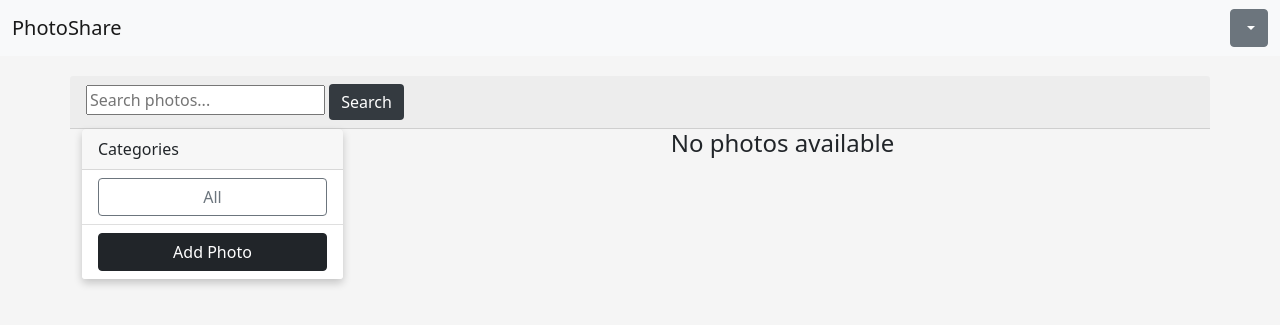
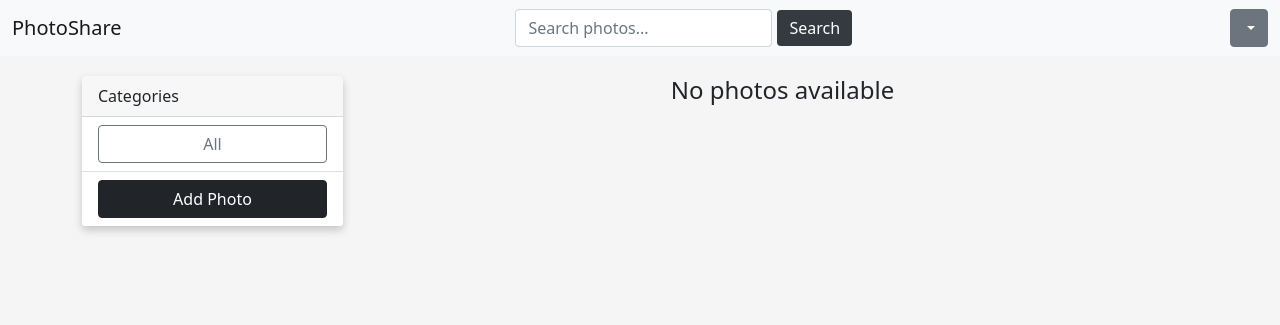
Before and after one commit to LittleChihiro/Photo-Album, a Django app: page /gallery/ in a window 1280 px wide. Shown: the top 325 px of the page. Run offline with Django 4.2, Linux system fonts and the light colour scheme; data that the repository does not hold is empty.

Commit message:
Update!!!
Update Searchbar!

```diff
--- a/photos/templates/photos/gallery.html
+++ b/photos/templates/photos/gallery.html
@@ -79,6 +79,15 @@
             display: block;
         }
 
+        .form-inline {
+            display: flex;
+            align-items: center;
+        }
+
+        .form-control {
+            margin-right: 5px; /* Adjust spacing between the input and the button */
+        }
+
     </style>
 </head>
 <body>
@@ -87,6 +96,15 @@
     <nav class="navbar navbar-expand-lg navbar-light bg-light">
         <div class="container-fluid">
             <a href="{% url 'home' %}" class="navbar-brand">PhotoShare</a>
+
+            <!-- Searchbar -->
+            <div class="search-bar">
+                <form action="{% url 'gallery' %}" method="get" class="form-inline">
+                    <input class="form-control mr-sm-2" type="search" placeholder="Search photos..." aria-label="Search">
+                    <button type="submit" class="btn btn-custom btn-dark">Search</button>
+                </form>
+            </div>
+
             <div class="dropdown">
                 <button class="btn btn-secondary dropdown-toggle" type="button" id="dropdownMenuButton" data-bs-toggle="dropdown" aria-expanded="false">
                     <i class="bi bi-person-circle"></i> {{ request.user.username }}
@@ -102,17 +120,6 @@
     <!-- Gallery Content -->
     <div class="container">
         <div class="row">
-            <div class="card-header">
-
-                <!-- Searchbar -->
-                    <div class="search-bar">
-                        <form action="{% url 'gallery' %}" method="get" style="display: inline-block;">
-                            <input type="text" name="search_query" placeholder="Search photos...">
-                            <button type="submit" class="btn btn-custom btn-secondary">Search</button>
-                        </form>
-                    </div>
-                </div>
-
             <!-- Categories Sidebar -->
         <div class="col-md-3">
             <div class="card">
```
